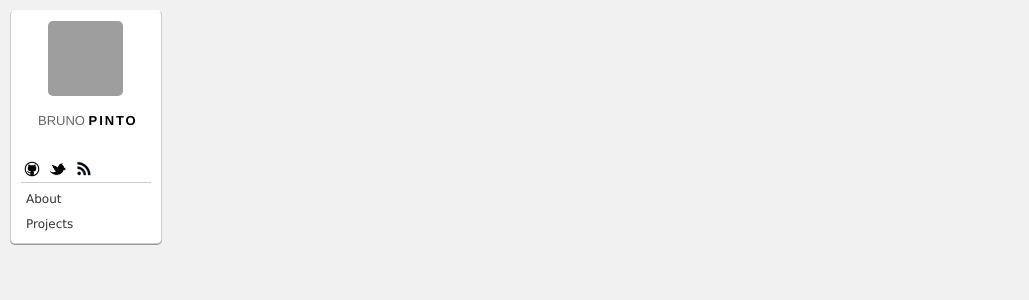
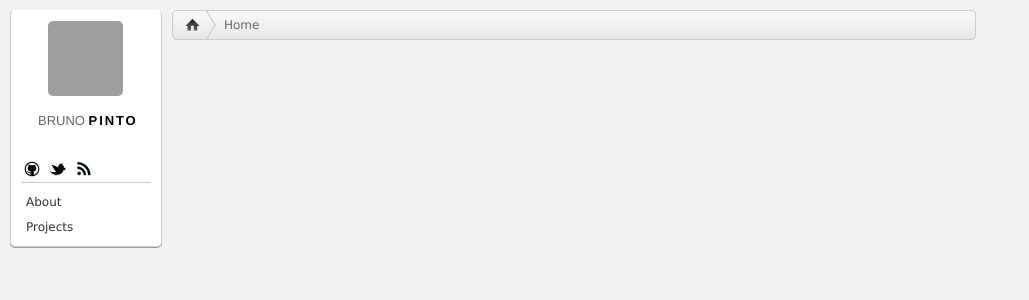
Before and after one commit to bpinto/bpinto.github.com, a Jekyll site: the page built from index.html, in a window 1280 px wide. Shown: the top 300 px of the page, without its empty margins (0-1029 px from the left). Built offline with Jekyll 4.4.1, drawn with Linux system fonts in a browser that asks for light colours; grey boxes are pictures that could not be loaded.

Commit message:
adding guide/breadcrumb to layout/css

```diff
--- a/_layouts/layout.html
+++ b/_layouts/layout.html
@@ -52,6 +52,18 @@
     </section>
   </section>
 
+  <section class="guide">
+    <ol id="breadcrumb" role="navigation" aria-label="Breadcrumbs">
+      <li id="bc-home">
+        <a class="home" href="/">Home</a>
+      </li>
+      <li class="title">
+        <span>Home</span>
+      </li>
+    </ol>
+  </section>
+
+
   {{ content }}
 </body>
 
--- a/css/base.css
+++ b/css/base.css
@@ -29,6 +29,7 @@ a {
 }
 
 .sidebar {
+  float: left;
 }
 
   .sidebar a {
@@ -76,6 +77,7 @@ a {
 
   .sidebar .sections {
     border-top: 1px solid #CCC;
+    padding-top: 3px;
   }
 
     .sidebar .sections a {
@@ -96,3 +98,29 @@ a {
       list-style: none;
       margin-top: 7px;
     }
+
+.guide {
+  background: url("../images/guide.png") no-repeat 0 0;
+  float: left;
+  margin: 10px 0 8px;
+  width: 804px;
+}
+
+  .guide #breadcrumb {
+    color: #666;
+    float: left;
+    list-style: none;
+    line-height: 30px;
+  }
+
+    .guide #breadcrumb li {
+      display: list-item;
+      float: left;
+      text-align: -webkit-match-parent;
+    }
+
+    .guide #breadcrumb #bc-home a {
+      display: block;
+      text-indent: -9999px;
+      width: 52px;
+    }
```
